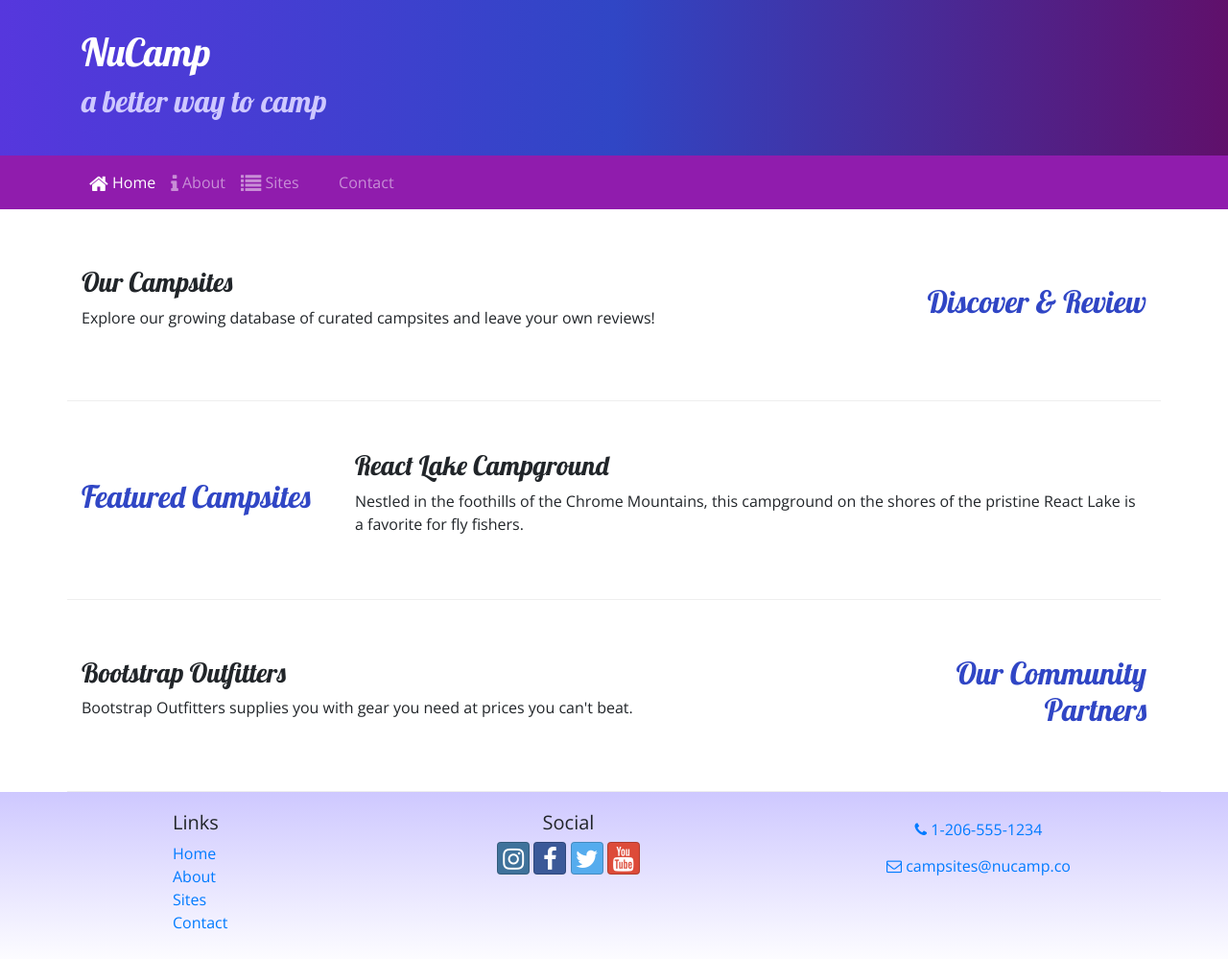
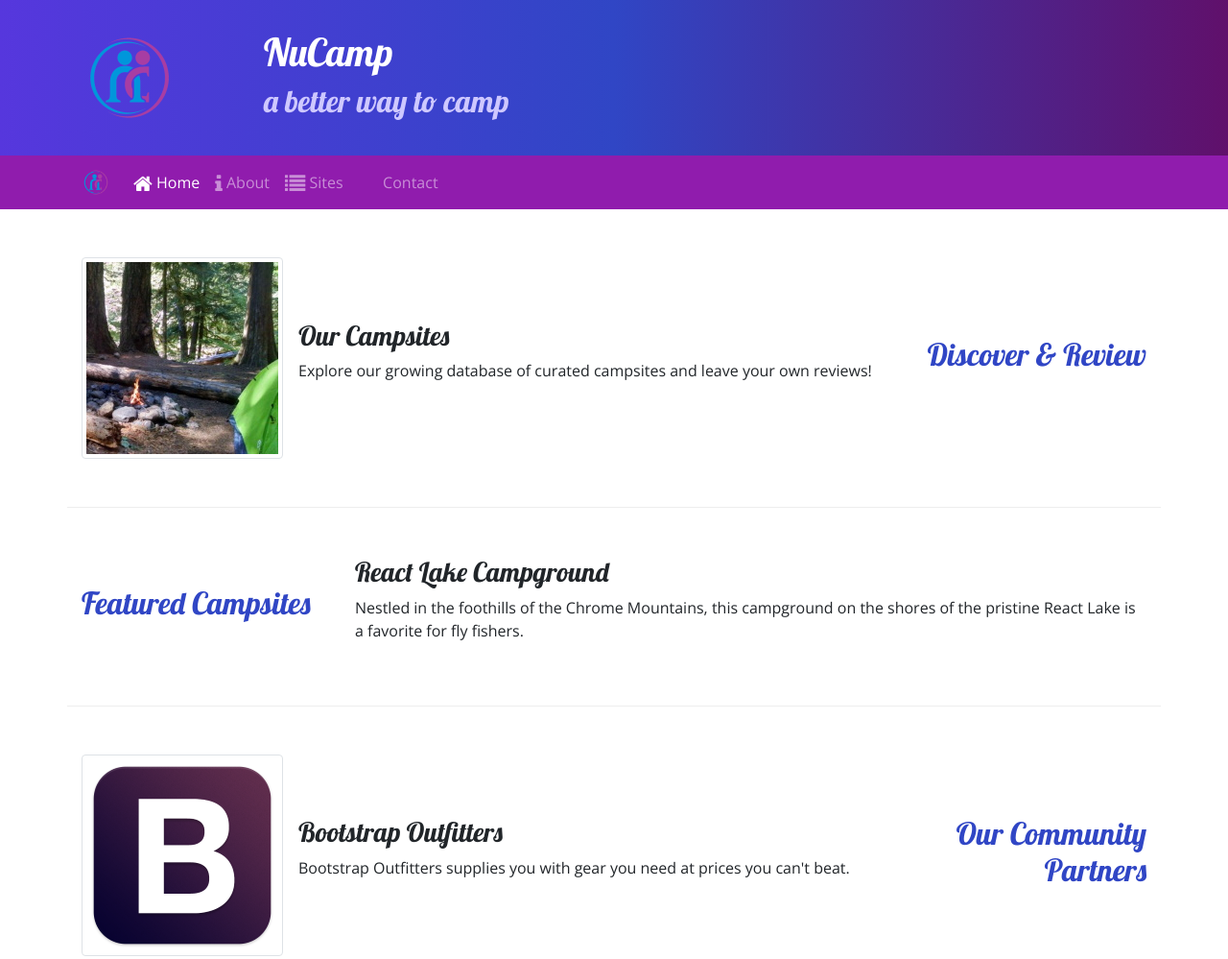
Before and after one commit to smarquina37/My-First-Bootstrap-Project, a website: page index.html in a window 1280 px wide. Shown: the top 999 px of the page at 96% size. Drawn offline with nearby package versions, Linux system fonts and the light colour scheme.

Commit message:
My First Bootstrap Project

```diff
--- a/index.html
+++ b/index.html
@@ -21,14 +21,20 @@
     <header class="jumbotron jumbotron-fluid">
         <div class="container">
             <div class="row">
+                <div class="col-4 col-sm-3 col-md-2 align-self-center">
+                    <img src="img/logo.png" class="img-fluid" />
+                </div>
                 <div class="col">
                     <h1>NuCamp</h1>
                     <h2>a better way to camp</h2>
+                </div>
+            </div>
         </div>
     </header>
 
     <nav class="navbar navbar-expand-sm navbar-dark sticky-top">
         <div class="container">
+            <a class="navbar-brand" href="#"> <img src="img/logo.png" height="30" width="30" /> </a>
         <button class="navbar-toggler ml-auto" type="button" data-toggle="collapse" data-target="#nucampNavbar">
             <span class="navbar-toggler-icon"> </span>
         </button>
@@ -48,10 +54,14 @@
                 <div class="col-sm-4 order-sm-last col-md-3">
             <h2 class="text-sm-right"> Discover & Review </h2>
             </div>
+
             <div class="col">
+                <div class="media">
+                    <img class="d-flex mr-3 img-thumbnail" src="img/breadcrumb-trail-thumb.jpg" alt="Breadcrumb Trail" />
+                    <div class="media-body align-self-center">
                         <h3>Our Campsites</h3>
-            <div class="d-none d-sm-block">
-            <p>Explore our growing database of curated campsites and leave your own reviews!</p>
+                        <p class="d-none d-sm-block">Explore our growing database of curated campsites and leave your own reviews!</p>
+                    </div>
                 </div>
             </div>
         </div>
@@ -72,9 +82,12 @@
             <div class="col-sm-4 order-sm-last col-md-3">
                 <h2 class="text-sm-right"> Our Community Partners </h2>
             </div>
+
             <div class="col">
+                <div class="media">
+                    <img class="d-flex mr-3 img-thumbnail" src="img/bootstrap-thumb.png" alt="Bootstrap Outfitters" />
+                    <div class="media-body align-self-center">
                         <h3>Bootstrap Outfitters</h3>
-                <div class="d-none d-sm-block">
                         <p>Bootstrap Outfitters supplies you with gear you need at prices you can't beat.</p>
                     </div>
                 </div>
```
Also changed, not shown: aboutus.html (+6 -2 lines), contactus.html (+4 -0 lines), img/bootstrap-thumb.png (added), img/breadcrumb-trail-thumb.jpg (added), img/breadcrumb-trail.jpg (added), img/chrome-river-thumb.jpg (added), img/chrome-river.jpg (added), img/logo.png (added), img/react-lake-thumb.jpg (added), img/react-lake.jpg (added), 2 other files. Lines whose indentation alone changed are shown as unchanged.
